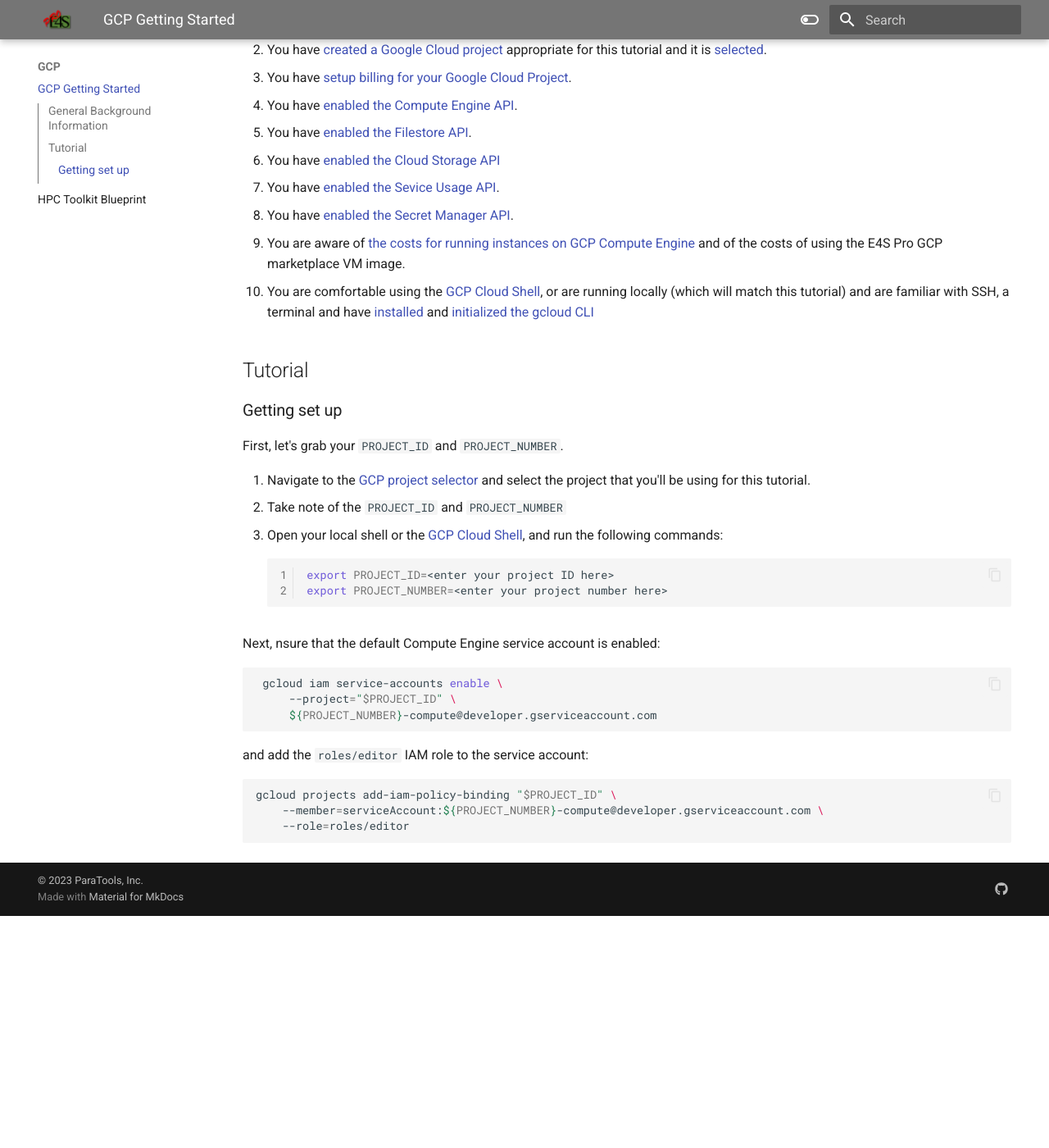
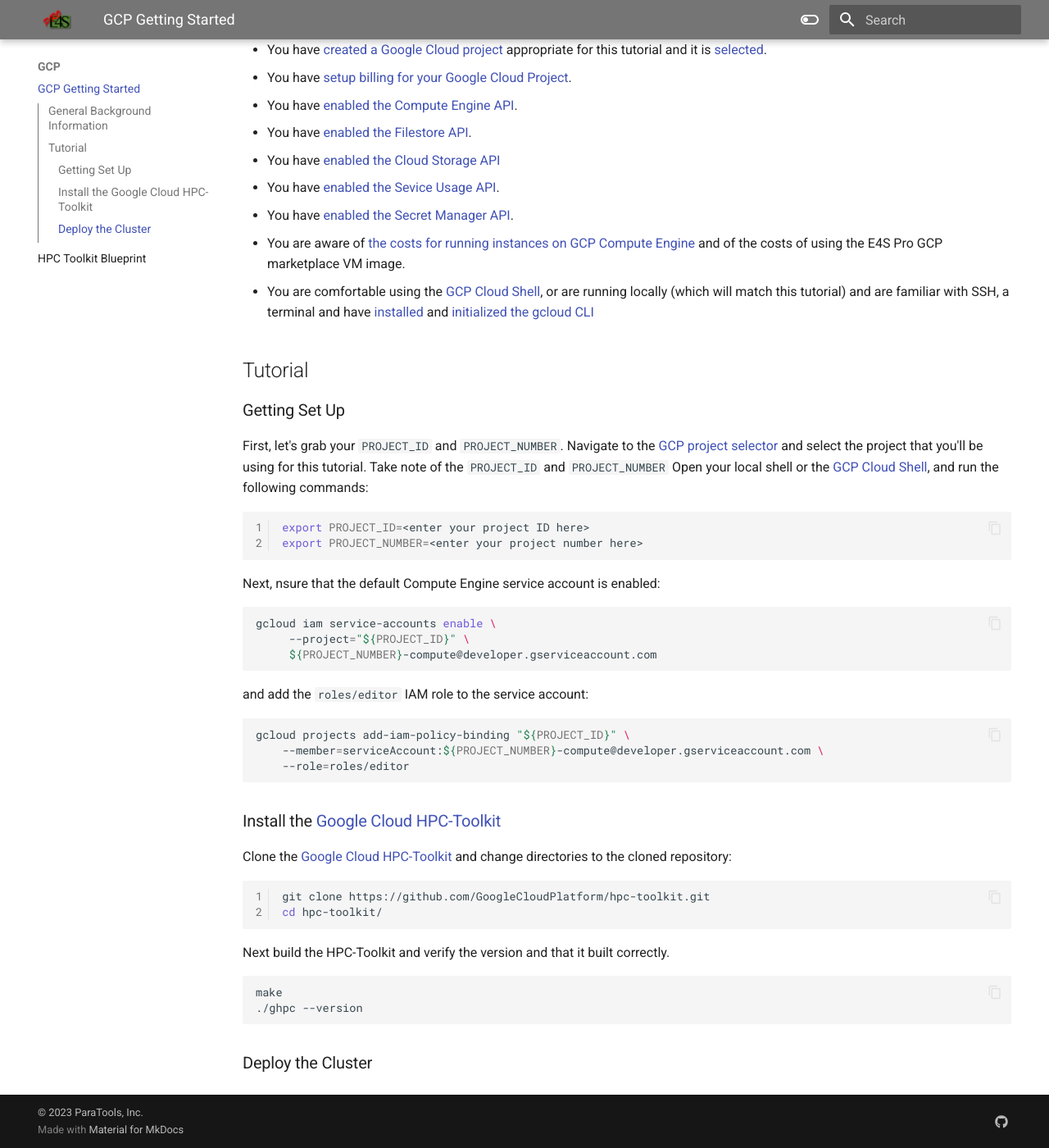
Before and after one commit to ParaToolsInc/ParaToolsPro, an MkDocs documentation site: the page built from docs/GCP/GCP.md, in a window 1280 px wide and 1400 px high, scrolled down 331 px. Shown: the whole window at 82% size. Built offline with MkDocs 1.6.1 and Material for MkDocs 9.7.7, drawn with Linux system fonts in a browser that asks for light colours; before the commit the page ends 1448 px from its top, so only the background shows below that.

Commit message:
Fix GCP blueprint issue and update documentation

````diff
--- a/docs/GCP/GCP.md
+++ b/docs/GCP/GCP.md
@@ -39,28 +39,42 @@
 
 ## Tutorial
 
-### Getting set up
+### Getting Set Up
 
 First, let's grab your `PROJECT_ID` and `PROJECT_NUMBER`.
-
-1. Navigate to the [GCP project selector][15] and select the project that you'll be using for this tutorial.
-2. Take note of the `PROJECT_ID` and `PROJECT_NUMBER`
-3. Open your local shell or the [GCP Cloud Shell][12], and run the following commands:
-``` shell linenums="1"
+Navigate to the [GCP project selector][15] and select the project that you'll be using for this tutorial.
+Take note of the `PROJECT_ID` and `PROJECT_NUMBER`
+Open your local shell or the [GCP Cloud Shell][12], and run the following commands:
+``` bash linenums="1"
 export PROJECT_ID=<enter your project ID here>
 export PROJECT_NUMBER=<enter your project number here>
 ```
 
 Next, nsure that the default Compute Engine service account is enabled:
-``` shell
- gcloud iam service-accounts enable \
-     --project="$PROJECT_ID" \
+``` bash
+gcloud iam service-accounts enable \
+     --project="${PROJECT_ID}" \
      ${PROJECT_NUMBER}-compute@developer.gserviceaccount.com
 ```
 and add the `roles/editor` IAM role to the service account:
 
-``` shell
-gcloud projects add-iam-policy-binding "$PROJECT_ID" \
+``` bash
+gcloud projects add-iam-policy-binding "${PROJECT_ID}" \
     --member=serviceAccount:${PROJECT_NUMBER}-compute@developer.gserviceaccount.com \
     --role=roles/editor
 ```
+
+### Install the [Google Cloud HPC-Toolkit][2]
+
+Clone the [Google Cloud HPC-Toolkit][2] and change directories to the cloned repository:
+``` bash linenums="1"
+git clone https://github.com/GoogleCloudPlatform/hpc-toolkit.git
+cd hpc-toolkit/
+```
+Next build the HPC-Toolkit and verify the version and that it built correctly.
+``` bash
+make
+./ghpc --version
+```
+
+### Deploy the Cluster
--- a/mkdocs.yml
+++ b/mkdocs.yml
@@ -7,6 +7,7 @@
     - navigation.tracking
     - navigation.tabs
     - navigation.sections
+    - toc.follow
     - toc.integrate
     - navigation.top
     - search.suggest
@@ -38,6 +39,9 @@
 #       enabled: !ENV [CI, false]
 
 markdown_extensions:
+  - toc:
+      permalink: true
+      toc_depth: 3
   - pymdownx.emoji:
       emoji_index: !!python/name:material.extensions.emoji.twemoji
       emoji_generator: !!python/name:material.extensions.emoji.to_svg
````
Also changed, not shown: other parts of docs/GCP/GCP.md (+12 -12 lines), 1 other file.
